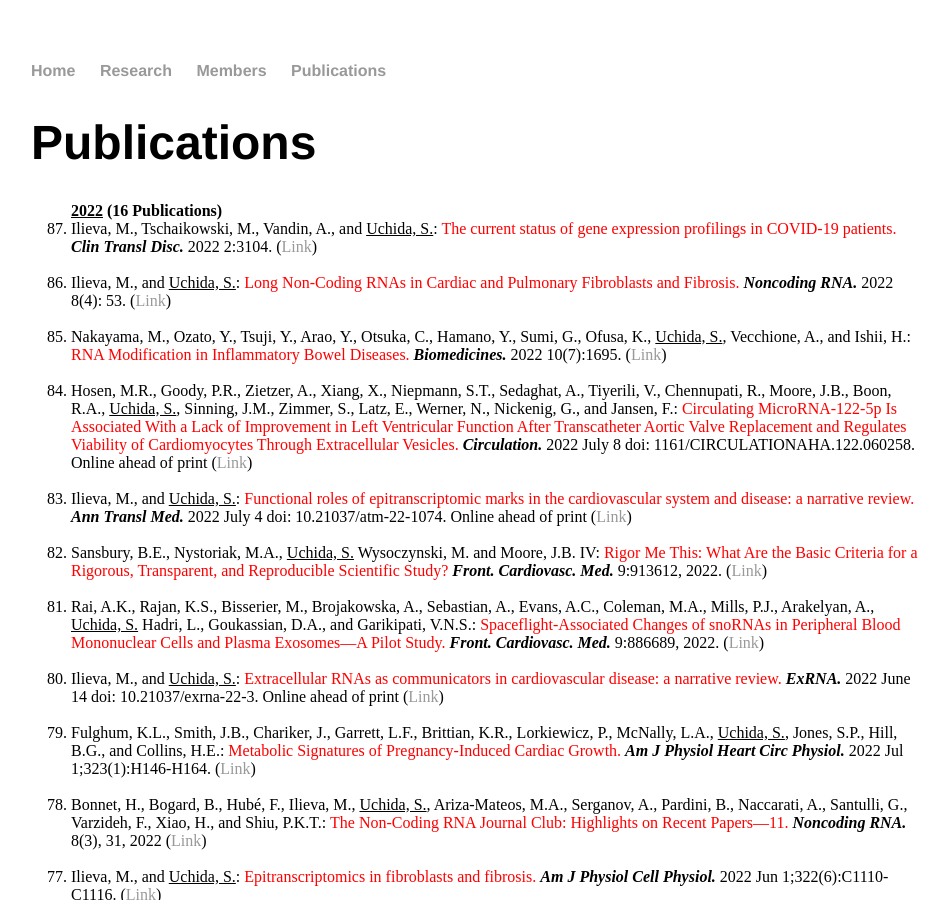
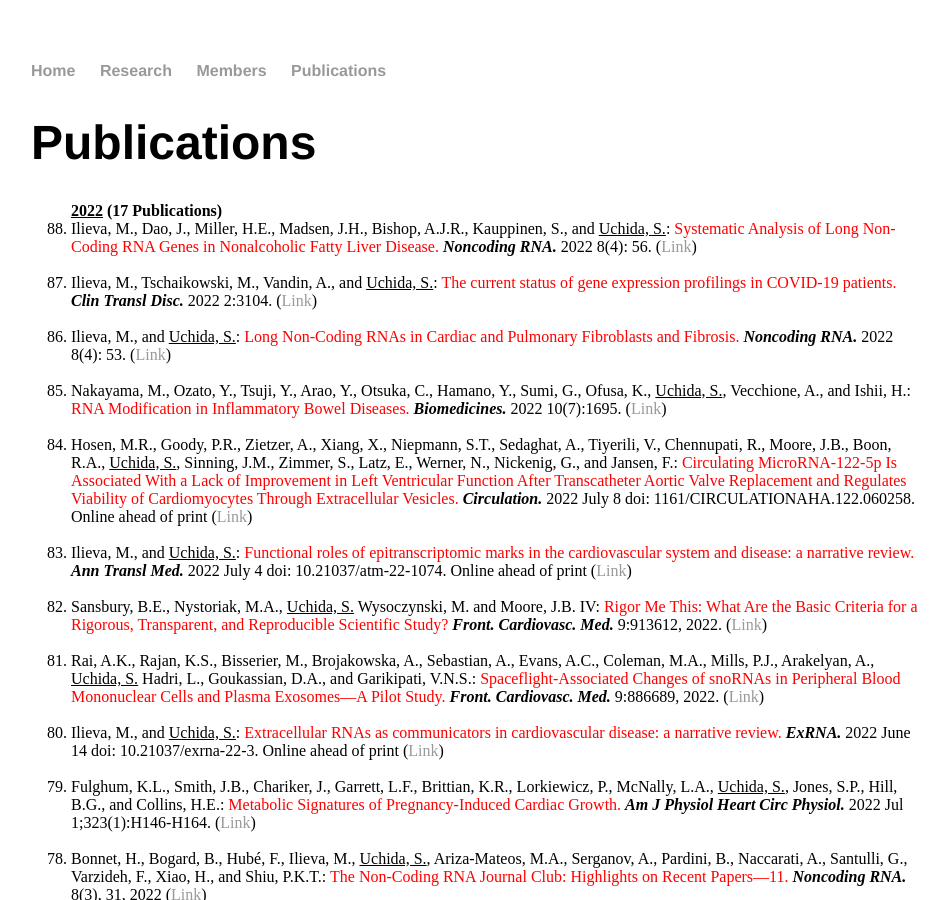
Before and after one commit to heartlncrna/heartlncrna.github.io, a Jekyll site: the page publications/pub_list.html, which Jekyll copies as it is, in a window 1280 px wide and 900 px high. Shown: the whole window, without its empty margins (161-1109 px from the left). Built offline with Jekyll 4.4.1, drawn with Linux system fonts in a browser that asks for light colours.

Commit message:
Update pub_list.html

```diff
--- a/publications/pub_list.html
+++ b/publications/pub_list.html
@@ -27,7 +27,10 @@
 			<p class="Normal">
 			<ol reversed="reversed">
 
-				<strong><u>2022</u>  (16 Publications)</strong>
+				<strong><u>2022</u>  (17 Publications)</strong>
+				<li> Ilieva, M., Dao, J., Miller, H.E., Madsen, J.H., Bishop, A.J.R., Kauppinen, S., and <u>Uchida, S.</u>: <font color="red">Systematic Analysis of Long Non-Coding RNA Genes in Nonalcoholic Fatty Liver Disease.</font> <b><i>Noncoding RNA. </i></b> 2022 8(4): 56. (<a href="https://www.mdpi.com/2311-553X/8/4/56/htm">Link</span></a>)</li>
+			<br>
+
 				<li> Ilieva, M., Tschaikowski, M., Vandin, A., and <u>Uchida, S.</u>: <font color="red">The current status of gene expression profilings in COVID-19 patients.</font> <b><i>Clin Transl Disc. </i></b> 2022 2:3104. (<a href="https://doi.org/10.1002/ctd2.104">Link</span></a>)</li>
 			<br>
 
```
